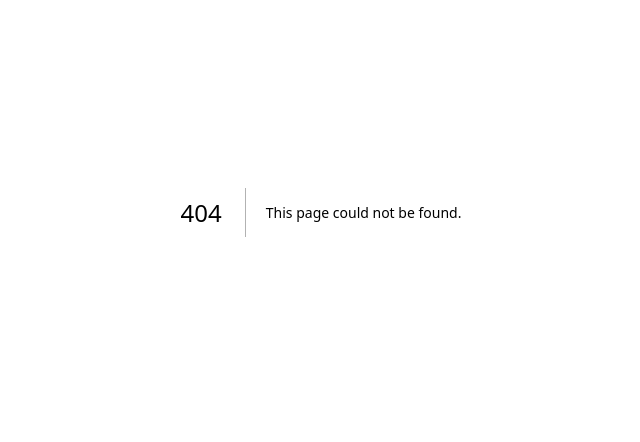
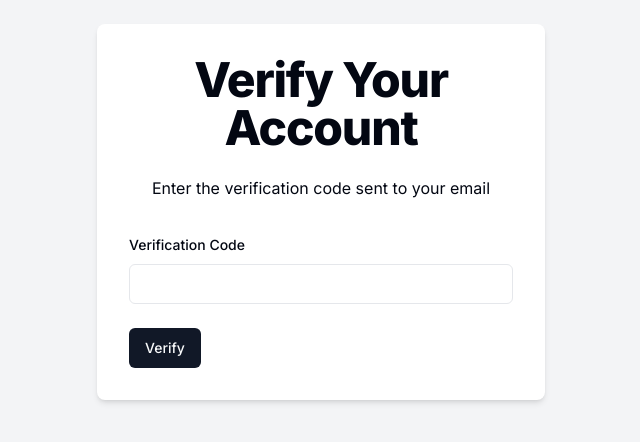
Before and after one commit to Debabrata-Giri-2001/feedback_log, a Next.js app: page /verify/1 in a window 1280 px wide. Before the commit this address had no page. Shown: the part 188-630 px from the top of the page, without its empty margins (319-959 px from the left). Built offline with nearby package versions, Linux system fonts and the light colour scheme.

Commit message:
verify page

```diff
--- /dev/null
+++ b/src/app/(auth)/verify/[username]/page.tsx
@@ -0,0 +1,87 @@
+'use client';
+
+import { Button } from '@/components/ui/button';
+import {
+  Form,
+  FormField,
+  FormItem,
+  FormLabel,
+  FormMessage,
+} from '@/components/ui/form';
+import { Input } from '@/components/ui/input';
+import { useToast } from '@/components/ui/use-toast';
+import { ApiResponce } from '@/types/ApiResponce';
+import { zodResolver } from '@hookform/resolvers/zod';
+import axios, { AxiosError } from 'axios';
+import { useParams, useRouter } from 'next/navigation';
+import { useForm } from 'react-hook-form';
+import * as z from 'zod';
+import { verifySchema } from '@/schemas/verifySchema';
+
+const page = () => {
+
+  const router = useRouter();
+  const params = useParams<{ username: string }>();
+  const { toast } = useToast();
+
+  const form = useForm<z.infer<typeof verifySchema>>({
+    resolver: zodResolver(verifySchema),
+  });
+
+  const onSubmit = async (data: z.infer<typeof verifySchema>) => {
+    try {
+      const response = await axios.post<ApiResponce>(`/api/verify-code`, {
+        username: params.username,
+        code: data.code,
+      });
+
+      toast({
+        title: 'Success',
+        description: response.data.message,
+      });
+
+      router.replace('/sign-in');
+    } catch (error) {
+      const axiosError = error as AxiosError<ApiResponce>;
+      toast({
+        title: 'Verification Failed',
+        description:
+          axiosError.response?.data.message ??
+          'An error occurred. Please try again.',
+        variant: 'destructive',
+      });
+    }
+  }
+
+
+  return (
+    <div className="flex justify-center items-center min-h-screen bg-gray-100">
+      <div className="w-full max-w-md p-8 space-y-8 bg-white rounded-lg shadow-md">
+        <div className="text-center">
+          <h1 className="text-4xl font-extrabold tracking-tight lg:text-5xl mb-6">
+            Verify Your Account
+          </h1>
+          <p className="mb-4">Enter the verification code sent to your email</p>
+        </div>
+        <Form {...form}>
+          <form onSubmit={form.handleSubmit(onSubmit)} className="space-y-6">
+            <FormField
+              name="code"
+              control={form.control}
+              render={({ field }) => (
+                <FormItem>
+                  <FormLabel>Verification Code</FormLabel>
+                  <Input {...field} />
+                  <FormMessage />
+                </FormItem>
+              )}
+            />
+            <Button type="submit">Verify</Button>
+          </form>
+        </Form>
+      </div>
+    </div>
+  )
+}
+
+export default page
```
